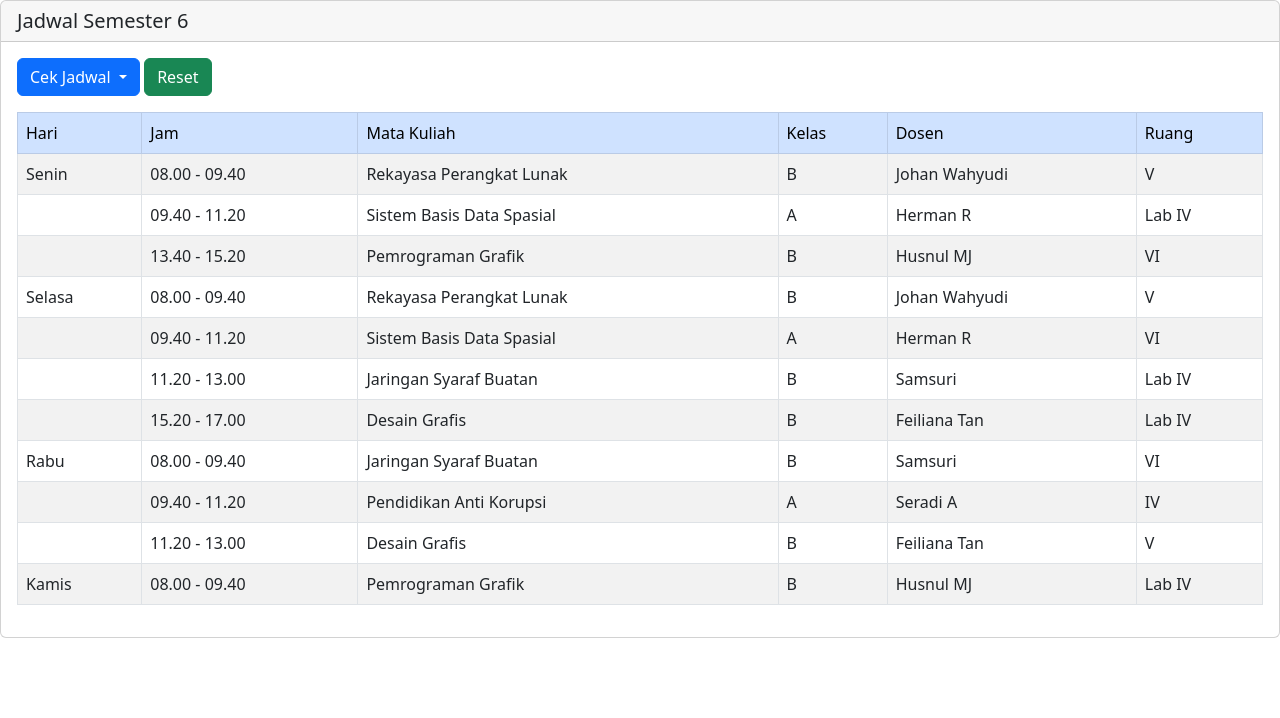
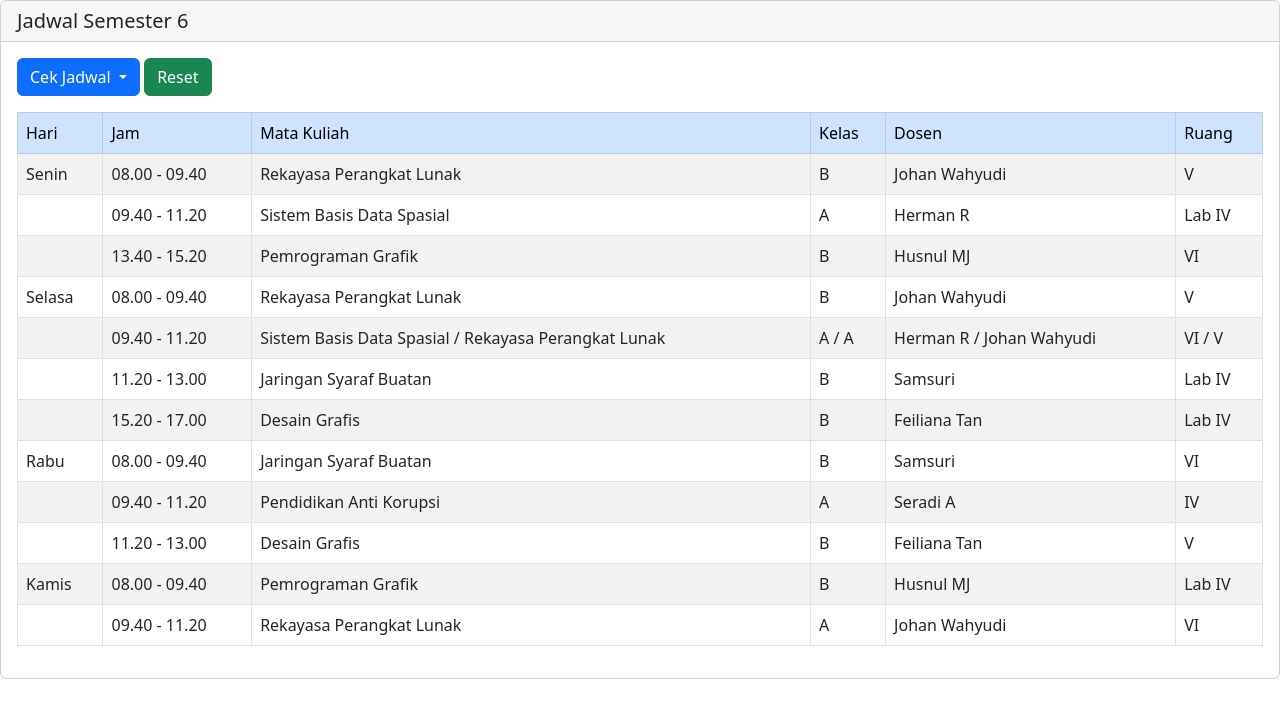
Before and after one commit to IshqhsI/jadwal, a plain HTML site: page index.html in a window 1280 px wide. Drawn offline with nearby package versions, Linux system fonts and the light colour scheme; some packages are replaced by stand-ins of ours; a script that the page names is missing.

Commit message:
update rpl

```diff
--- a/index.html
+++ b/index.html
@@ -104,10 +104,10 @@
               <tr class="selasa" id="selasa">
                 <td></td>
                 <td>09.40 - 11.20</td>
-                <td>Sistem Basis Data Spasial</td>
-                <td>A</td>
-                <td>Herman R</td>
-                <td>VI</td>
+                <td>Sistem Basis Data Spasial / Rekayasa Perangkat Lunak</td>
+                <td>A / A</td>
+                <td>Herman R / Johan Wahyudi</td>
+                <td>VI / V</td>
               </tr>
               <tr class="selasa" id="selasa">
                 <td></td>
@@ -161,6 +161,14 @@
                 <td>Husnul MJ</td>
                 <td>Lab IV</td>
               </tr>
+              <tr class="kamis" id="kamis">
+                <td></td>
+                <td>09.40 - 11.20</td>
+                <td>Rekayasa Perangkat Lunak</td>
+                <td>A</td>
+                <td>Johan Wahyudi</td>
+                <td>VI</td>
+              </tr>
             </tbody>
           </table>
         </div>
--- a/script.js
+++ b/script.js
@@ -51,7 +51,7 @@ function cekJadwal(hari, day) {
 
   for (i = 0; i < hari.length; i++) {
     let now = new Date();
-    // now.setHours(9, 50);
+    now.setHours(9, 50);
 
     let kolom = hari[i].getElementsByTagName('td')[1].innerHTML;
 
```
